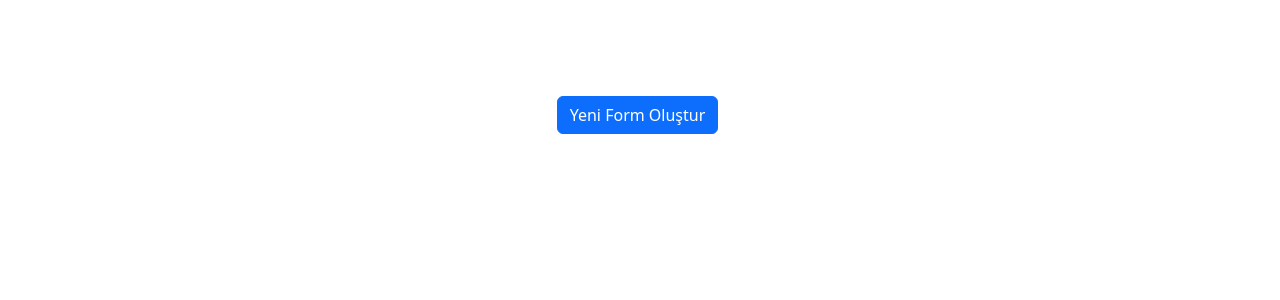
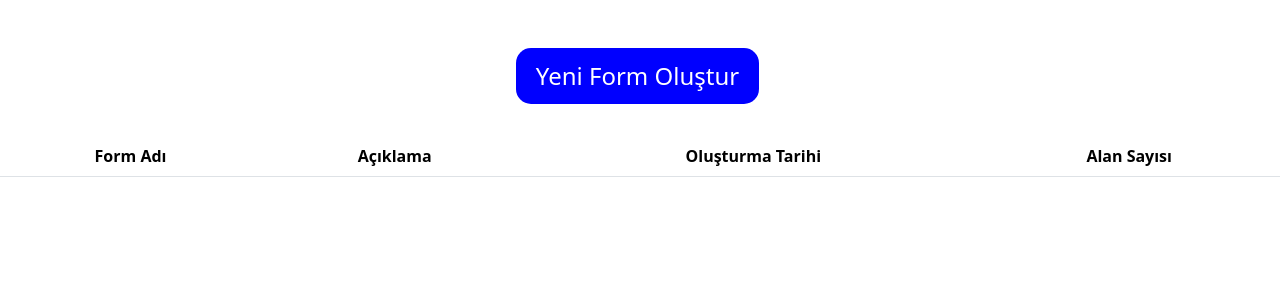
Before and after one commit to nurcanNT/dynamic_form, a React (Create React App) app: page / in a window 1280 px wide. Shown: the top 300 px of the page. Built offline with nearby package versions, Linux system fonts and the light colour scheme.

Commit message:
management css update

```diff
--- a/src/components/management/ManagementPage.jsx
+++ b/src/components/management/ManagementPage.jsx
@@ -1,8 +1,10 @@
-import React, { useState } from 'react';
+
 import 'bootstrap/dist/css/bootstrap.css'; // Bootstrap stil dosyasını ekleyin
 import './management.css'; // Özel stil dosyasınızı ekleyin (örneğin, styles.css)
+import React, { useState } from 'react';
+import FormList from './FormList';
 
-const DynamicForm = () => {
+const ManagementPage = () => {
   const [showPopup, setShowPopup] = useState(false);
 
   const handleOpenPopup = () => {
@@ -14,9 +16,10 @@ const DynamicForm = () => {
   };
 
   return (
-    <div className="container mt-5">
-      <button className="btn btn-primary" onClick={handleOpenPopup}>Yeni Form Oluştur</button>
+    <div>
+      <button onClick={handleOpenPopup}>Yeni Form Oluştur</button>
       {showPopup && <FormPopup onClosePopup={handleClosePopup} />}
+      <FormList />
     </div>
   );
 };
@@ -166,4 +169,4 @@ const FormPopup = ({ onClosePopup }) => {
   );
 };
 
-export default DynamicForm;
+export default ManagementPage;
--- a/src/components/management/management.css
+++ b/src/components/management/management.css
@@ -47,11 +47,12 @@
 
   button {
     margin-top: 3rem;
+    margin-bottom: 2rem;
     margin-right: 5px;
     padding: 10px 20px;
     font-size: 1.5rem;
     background-color: blue;
     color: #fff;
     border: none;
-  border-radius: 3px
+    border-radius: 15px;
   }
```
Lines whose indentation alone changed are shown as unchanged.
